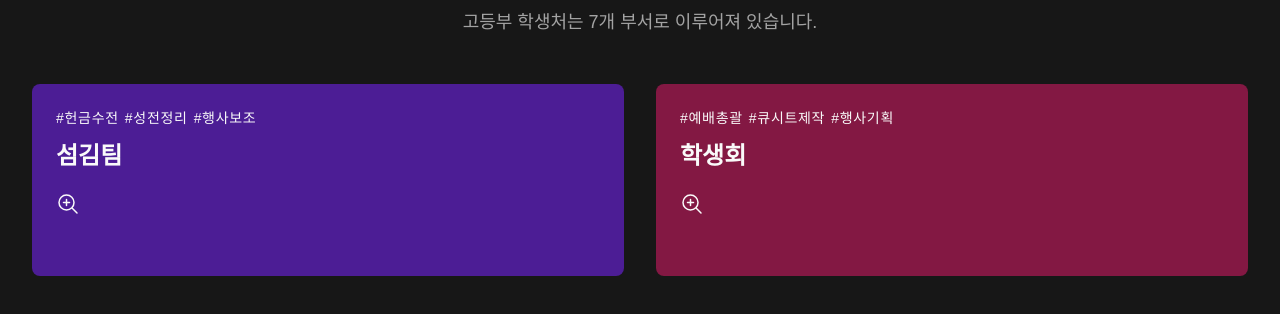
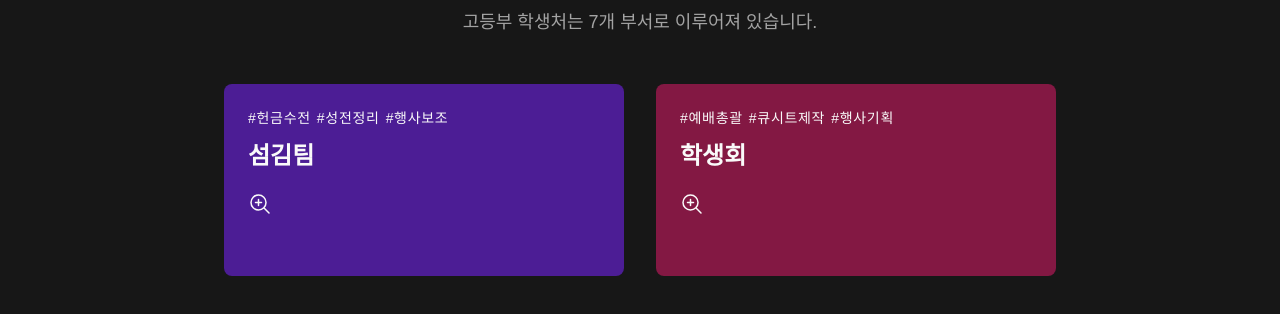
Before and after one commit to ndaemy/dsa-pr, an Astro site: page / in a window 1280 px wide. Shown: the part 158-472 px from the top of the page. Built offline with nearby package versions, Linux system fonts and the light colour scheme; Astro itself is replaced by a stand-in of ours; a web font is replaced by a local one.

Commit message:
💄 Set max width

```diff
--- a/src/components/Main.tsx
+++ b/src/components/Main.tsx
@@ -28,7 +28,8 @@ const departments = [
 
 const Main: FC = () => {
   return (
-    <div className="px-4 md:px-8 py-24">
+    <div className="flex place-content-center">
+      <div className="w-full max-w-4xl px-4 md:px-8 py-24">
         <h1 className="text-4xl text-center font-bold leading-relaxed mb-3">고등부 학생처</h1>
         <h3 className="text-lg text-center text-neutral-400 font-normal leading-normal mb-12">고등부 학생처는 7개 부서로 이루어져 있습니다.</h3>
 
@@ -42,6 +43,7 @@ const Main: FC = () => {
         <div className="hidden bg-violet-900"></div>
         <div className="hidden bg-pink-900"></div>
       </div>
+    </div>
   );
 };
 
```
Lines whose indentation alone changed are shown as unchanged.
